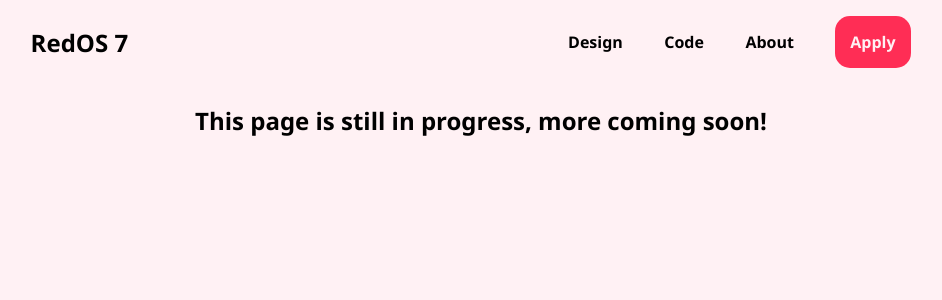
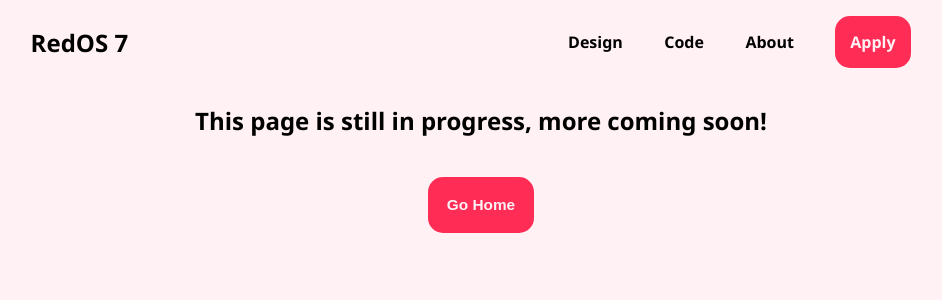
Before and after one commit to Hmcg23/redos7, a React (Create React App) app: page /code in a window 1280 px wide. Shown: the top 300 px of the page, without its empty margins (159-1101 px from the left). Built offline with nearby package versions, Linux system fonts and the light colour scheme.

Commit message:
add go home button for different pages

```diff
--- a/src/App.css
+++ b/src/App.css
@@ -88,19 +88,19 @@ nav {
   color: var(--main-pink);
 }
 
-.buttons button {
+button {
   background-color: var(--main-pink);
   border: 0;
   color: var(--background);
   padding: 1.5vw;
   margin: 20px;
   font-size: 1.2vw;
-  font-weight: 800;
+  font-weight: bold;
   border-radius: 15px;
   transition: 0.2s ease-in-out;
 }
 
-.buttons button:hover {
+button:hover {
   background-color: #c12340;
 }
 
--- a/src/components/About.js
+++ b/src/components/About.js
@@ -2,8 +2,11 @@ import { useEffect } from 'react';
 import '../App.css';
 import AOS from "aos";
 import "aos/dist/aos.css";
+import { Navigate, useNavigate } from 'react-router-dom';
 
 function About() {
+  const navigate = useNavigate();
+
     useEffect(() => {
         AOS.init();
         AOS.refresh();
@@ -11,6 +14,7 @@ function About() {
   return (
       <section data-aos='fade-up' data-aos-duration='1000'>
         <h1>This page is still in progress, more coming soon!</h1>
+        <button onClick={(e) => { navigate('/') }}>Go Home</button>
       </section>
   );
 }
--- a/src/components/Code.js
+++ b/src/components/Code.js
@@ -2,8 +2,11 @@ import { useEffect } from 'react';
 import '../App.css';
 import AOS from "aos";
 import "aos/dist/aos.css";
+import { useNavigate } from 'react-router-dom';
 
 function Code() {
+  const navigate = useNavigate();
+
     useEffect(() => {
         AOS.init();
         AOS.refresh();
@@ -11,6 +14,7 @@ function Code() {
   return (
       <section data-aos='fade-up' data-aos-duration='1000'>
         <h1>This page is still in progress, more coming soon!</h1>
+        <button onClick={(e) => { navigate('/') }}>Go Home</button>
       </section>
   );
 }
--- a/src/components/Design.js
+++ b/src/components/Design.js
@@ -2,8 +2,11 @@ import { useEffect } from 'react';
 import '../App.css';
 import AOS from "aos";
 import "aos/dist/aos.css";
+import { useNavigate } from 'react-router-dom';
 
 function Design() {
+  const navigate = useNavigate();
+
     useEffect(() => {
         AOS.init();
         AOS.refresh();
@@ -11,6 +14,7 @@ function Design() {
   return (
       <section data-aos='fade-up' data-aos-duration='1000'>
         <h1>This page is still in progress, more coming soon!</h1>
+        <button onClick={(e) => { navigate('/') }}>Go Home</button>
       </section>
   );
 }
--- a/src/components/HomePage.js
+++ b/src/components/HomePage.js
@@ -2,6 +2,7 @@ import { useEffect } from 'react';
 import '../App.css';
 import AOS from "aos";
 import "aos/dist/aos.css";
+import { Link } from 'react-router-dom';
 
 function HomePage() {
     useEffect(() => {
@@ -16,7 +17,7 @@ function HomePage() {
             <h2>Our new website helps members to collaborate & understand each other better. It also helps guests to apply easier.</h2>
             <div className='buttons'>
                 <a href='https://discord.com/invite/hCW8V8rJRs' target='_blank' rel="noreferrer"><button>Apply</button></a>
-                <button>Learn More</button>
+                <Link to='/about'><button>Learn More</button></Link>
             </div>
 
       </section>
```
